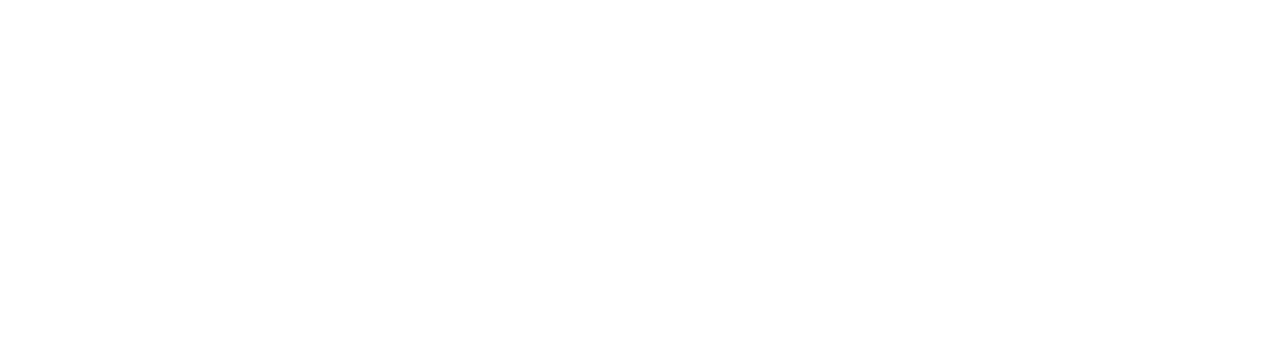
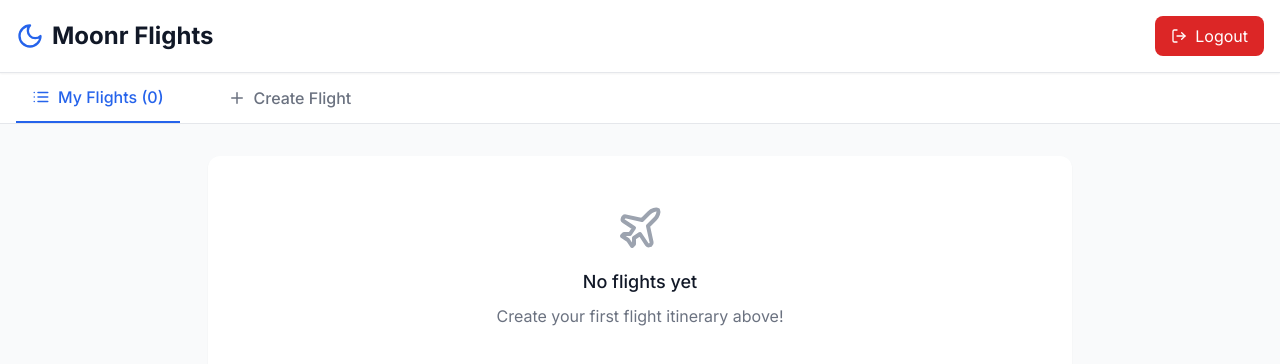
Before and after one commit to devkijified/MoonrFlights, a Next.js app: page /dashboard in a window 1280 px wide. Before the commit this address had no page. Shown: the top 364 px of the page. Built offline with nearby package versions, Linux system fonts and the light colour scheme.

Commit message:
Update page.tsx

```diff
--- a/app/dashboard/page.tsx
+++ b/app/dashboard/page.tsx
@@ -1,40 +1,17 @@
 'use client';
 
-import { useEffect, useState } from 'react';
+import { useState } from 'react';
 import { useRouter } from 'next/navigation';
 import { supabase } from '@/lib/supabase/client';
-import { Moon, LogOut } from 'lucide-react';
+import { CreateFlightForm } from '@/components/flights/CreateFlightForm';
+import { MyFlights } from '@/components/flights/MyFlights';
+import { Moon, Plus, List, LogOut } from 'lucide-react';
 import toast from 'react-hot-toast';
 
 export default function DashboardPage() {
-  const [user, setUser] = useState<any>(null);
-  const [loading, setLoading] = useState(true);
+  const [activeTab, setActiveTab] = useState<'myflights' | 'create'>('myflights');
+  const [refreshKey, setRefreshKey] = useState(0);
   const router = useRouter();
-
-  useEffect(() => {
-    checkUser();
-
-    // Listen for auth changes
-    const { data: { subscription } } = supabase.auth.onAuthStateChange((_event, session) => {
-      if (!session) {
-        router.push('/');
-      } else {
-        setUser(session.user);
-      }
-    });
-
-    return () => subscription.unsubscribe();
-  }, [router]);
-
-  const checkUser = async () => {
-    const { data: { user } } = await supabase.auth.getUser();
-    if (!user) {
-      router.push('/');
-    } else {
-      setUser(user);
-    }
-    setLoading(false);
-  };
 
   const handleLogout = async () => {
     await supabase.auth.signOut();
@@ -42,22 +19,16 @@
     router.push('/');
   };
 
-  if (loading) {
-    return (
-      <div className="min-h-screen flex items-center justify-center">
-        <div className="animate-spin rounded-full h-12 w-12 border-b-2 border-blue-600"></div>
-      </div>
-    );
-  }
-
-  if (!user) {
-    return null;
-  }
+  const handleFlightCreated = () => {
+    setRefreshKey(prev => prev + 1);
+    setActiveTab('myflights');
+    toast.success('Flight created successfully!');
+  };
 
   return (
     <div className="min-h-screen bg-gray-50">
-      <header className="bg-white shadow-sm border-b border-gray-200">
-        <div className="max-w-7xl mx-auto px-4 sm:px-6 lg:px-8 py-4">
+      <header className="bg-white shadow-sm border-b border-gray-200 sticky top-0 z-10">
+        <div className="max-w-7xl mx-auto px-4 py-4">
           <div className="flex justify-between items-center">
             <div className="flex items-center gap-2">
               <Moon className="text-blue-600" size={28} />
@@ -65,7 +36,7 @@
             </div>
             <button
               onClick={handleLogout}
-              className="flex items-center gap-2 px-4 py-2 bg-red-600 text-white rounded-lg hover:bg-red-700 transition-colors"
+              className="flex items-center gap-2 px-4 py-2 bg-red-600 text-white rounded-lg hover:bg-red-700"
             >
               <LogOut size={16} />
               Logout
@@ -74,15 +45,43 @@
         </div>
       </header>
 
-      <div className="max-w-7xl mx-auto px-4 sm:px-6 lg:px-8 py-8">
-        <div className="bg-white rounded-lg shadow-md p-6">
-          <h2 className="text-2xl font-bold mb-4">Welcome, {user.email}!</h2>
-          <p className="text-gray-600">You are successfully logged in to Moonr Flights.</p>
-          <div className="mt-4 bg-green-50 border border-green-200 rounded-lg p-4">
-            <p className="text-green-800">✅ Authentication is working!</p>
-            <p className="text-sm text-green-600 mt-1">User ID: {user.id}</p>
+      <div className="border-b border-gray-200 bg-white">
+        <div className="max-w-7xl mx-auto px-4">
+          <div className="flex gap-8">
+            <button
+              onClick={() => setActiveTab('myflights')}
+              className={`flex items-center gap-2 px-4 py-3 font-medium transition-colors ${
+                activeTab === 'myflights'
+                  ? 'text-blue-600 border-b-2 border-blue-600'
+                  : 'text-gray-500 hover:text-gray-700'
+              }`}
+            >
+              <List size={18} />
+              My Flights ({refreshKey})
+            </button>
+            <button
+              onClick={() => setActiveTab('create')}
+              className={`flex items-center gap-2 px-4 py-3 font-medium transition-colors ${
+                activeTab === 'create'
+                  ? 'text-blue-600 border-b-2 border-blue-600'
+                  : 'text-gray-500 hover:text-gray-700'
+              }`}
+            >
+              <Plus size={18} />
+              Create Flight
+            </button>
           </div>
         </div>
+      </div>
+
+      <div className="max-w-4xl mx-auto px-4 py-8">
+        {activeTab === 'create' ? (
+          <div className="bg-white rounded-xl shadow-sm p-6">
+            <CreateFlightForm onSuccess={handleFlightCreated} />
+          </div>
+        ) : (
+          <MyFlights refreshKey={refreshKey} />
+        )}
       </div>
     </div>
   );
```
